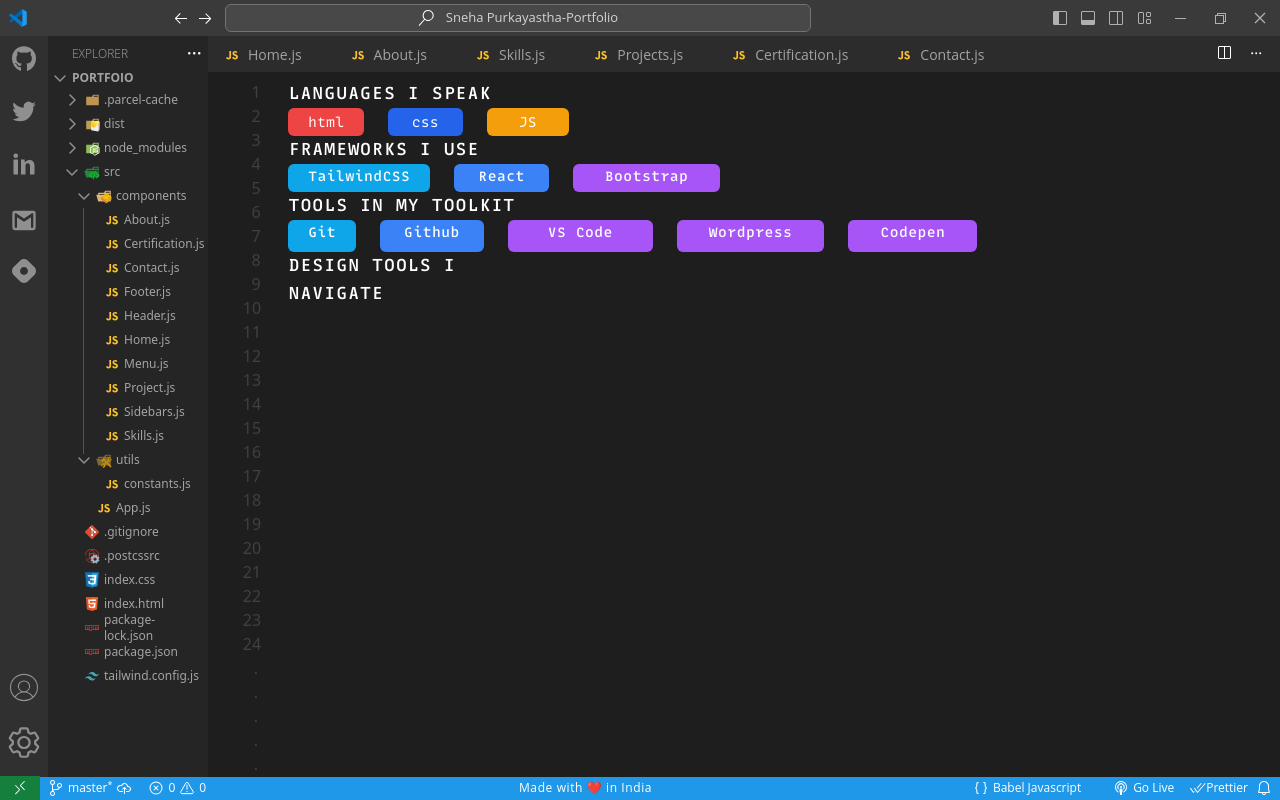
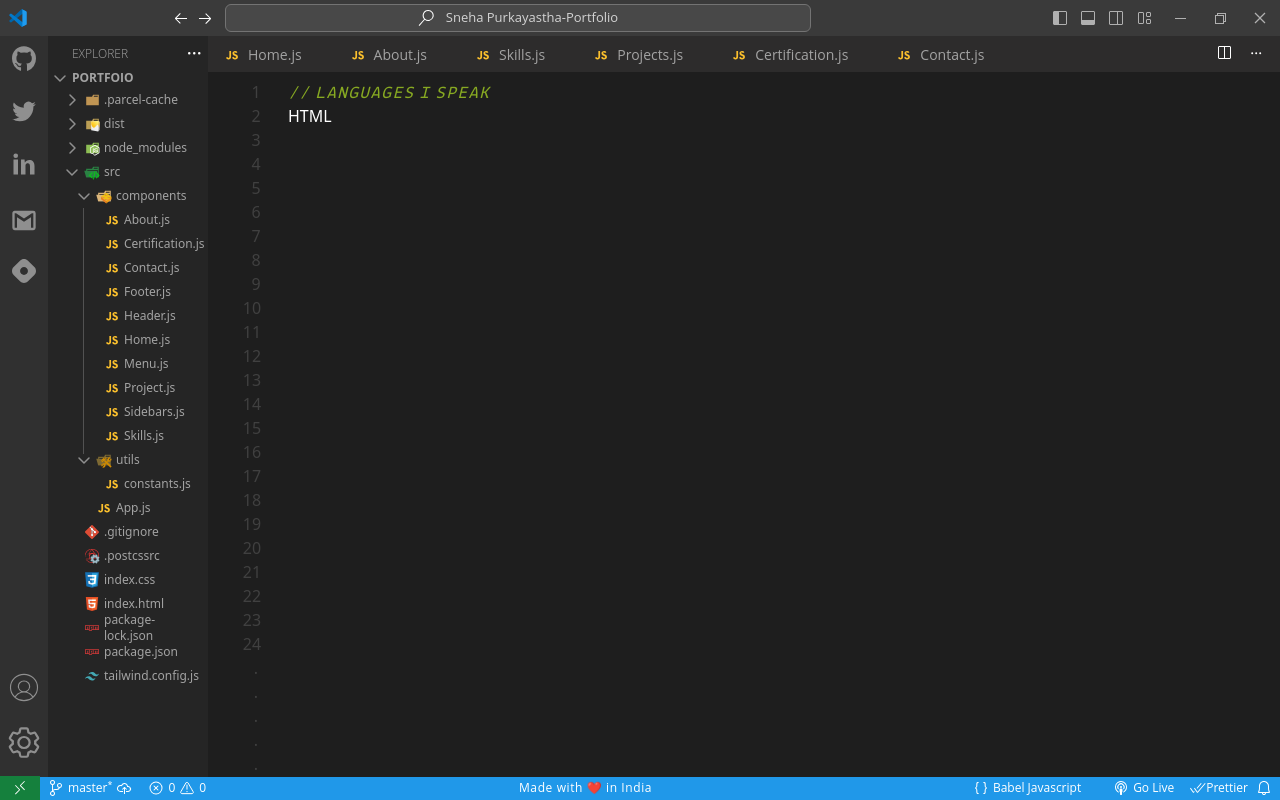
Before and after one commit to snehap02/MyDev-Portfolio, a React (Vite) app: page /skills in a window 1280 px wide. Shown: the top 800 px of the page. Built offline with nearby package versions, Linux system fonts and the light colour scheme.

Commit message:
started skills section

```diff
--- a/index.css
+++ b/index.css
@@ -76,29 +76,6 @@
         font-family: 'monalisa';
     }
 
-    /* .languages h1 {
-        background: rgb(4, 74, 0);
-        background: linear-gradient(90deg, rgba(4, 74, 0, 0.9893207282913166) 0%, rgba(0, 0, 0, 0.4318977591036415) 53%, rgba(0, 0, 0, 0.03974089635854339) 100%);
-        font-family: 'gintronicThin';
-    }
-
-    .frameworks h1 {
-        background: rgb(0, 30, 84);
-        background: linear-gradient(90deg, rgba(0, 30, 84, 0.9893207282913166) 0%, rgba(0, 0, 0, 0.4318977591036415) 53%, rgba(0, 0, 0, 0.03974089635854339) 100%);
-        font-family: 'gintronicThin';
-    }
-
-    .tools h1 {
-        background: rgb(103, 77, 0);
-        background: linear-gradient(90deg, rgba(105, 80, 0, 0.989) 0%, rgba(0, 0, 0, 0.4318977591036415) 53%, rgba(0, 0, 0, 0.03974089635854339) 100%);
-        font-family: 'gintronicThin';
-    }
-
-    .designs h1{
-        background: rgb(121, 0, 110);
-        background: linear-gradient(90deg, rgba(121, 0, 110, 0.9893207282913166) 0%, rgba(0, 0, 0, 0.4318977591036415) 53%, rgba(0, 0, 0, 0.03974089635854339) 100%);
-        font-family: 'gintronicThin';
-    } */
     .languages h1{
         font-family: 'gintronicMedium';
     }
@@ -114,4 +91,7 @@
     .lang h1{
         font-family: 'monalisa';
     }
+    .skillsSection h1{
+        font-family: 'monalisa';
+    }
 }
--- a/src/components/Skills.js
+++ b/src/components/Skills.js
@@ -34,57 +34,14 @@
         <h2>.</h2>
         <h2>.</h2>
       </div>
-      <div className="skillsSec flex flex-col">
-        <div className="languages w-64 sm:w-96 text-white text-lg">
-          <h1 className="uppercase">Languages I Speak</h1>
-          <div className="lang flex gap-6 flex-wrap md:flex-nowrap">
-            <h1 className="px-5 py-1 rounded-md bg-red-500 cursor-pointer text-sm">
-              html
-            </h1>
-            <h1 className="px-6 py-1 rounded-md bg-blue-600 cursor-pointer text-sm">
-              css
-            </h1>
-            <h1 className="px-8 py-1 rounded-md bg-amber-500 cursor-pointer text-sm">
-              JS
-            </h1>
+      <div className="skillsSection flex flex-col">
+        <div className="languageSection flex flex-col">
+          <h1 className="text-commentGreen uppercase italic tracking-wider">
+            // Languages I Speak
+          </h1>
+          <div className="html flex">
+            <h2 className="text-white">HTML</h2>
           </div>
-        </div>
-        <div className="frameworks w-64 text-white text-lg">
-          <h1 className="uppercase">Frameworks I Use</h1>
-          <div className="framework flex flex-wrap md:flex-nowrap gap-6">
-            <h1 className="px-5 py-1 rounded-md bg-sky-500 cursor-pointer text-sm">
-              TailwindCSS
-            </h1>
-            <h1 className="px-6 py-1 rounded-md bg-blue-500 cursor-pointer text-sm">
-              React
-            </h1>
-            <h1 className="px-8 py-1 rounded-md bg-purple-500 cursor-pointer text-sm">
-              Bootstrap
-            </h1>
-          </div>
-        </div>
-        <div className="tools w-full text-white text-lg">
-          <h1 className="uppercase">Tools In My Toolkit</h1>
-          <div className="tool flex flex-wrap md:flex-nowrap gap-6">
-            <h1 className="px-5 py-1 rounded-md bg-sky-500 cursor-pointer h-8 text-sm">
-              Git
-            </h1>
-            <h1 className="px-6 py-1 rounded-md bg-blue-500 cursor-pointer h-8 text-sm">
-              Github
-            </h1>
-            <h1 className="px-10 py-1 rounded-md bg-purple-500 cursor-pointer h-8 text-sm">
-              VS Code
-            </h1>
-            <h1 className="px-8 py-1 rounded-md bg-purple-500 cursor-pointer h-8 text-sm">
-              Wordpress
-            </h1>
-            <h1 className="px-8 py-1 rounded-md bg-purple-500 cursor-pointer h-8 text-sm">
-              Codepen
-            </h1>
-          </div>
-        </div>
-        <div className="designs w-64 text-white text-lg">
-          <h1 className="uppercase">Design Tools I Navigate</h1>
         </div>
       </div>
     </div>
```
Also changed, not shown: src/utils/constants.js.
